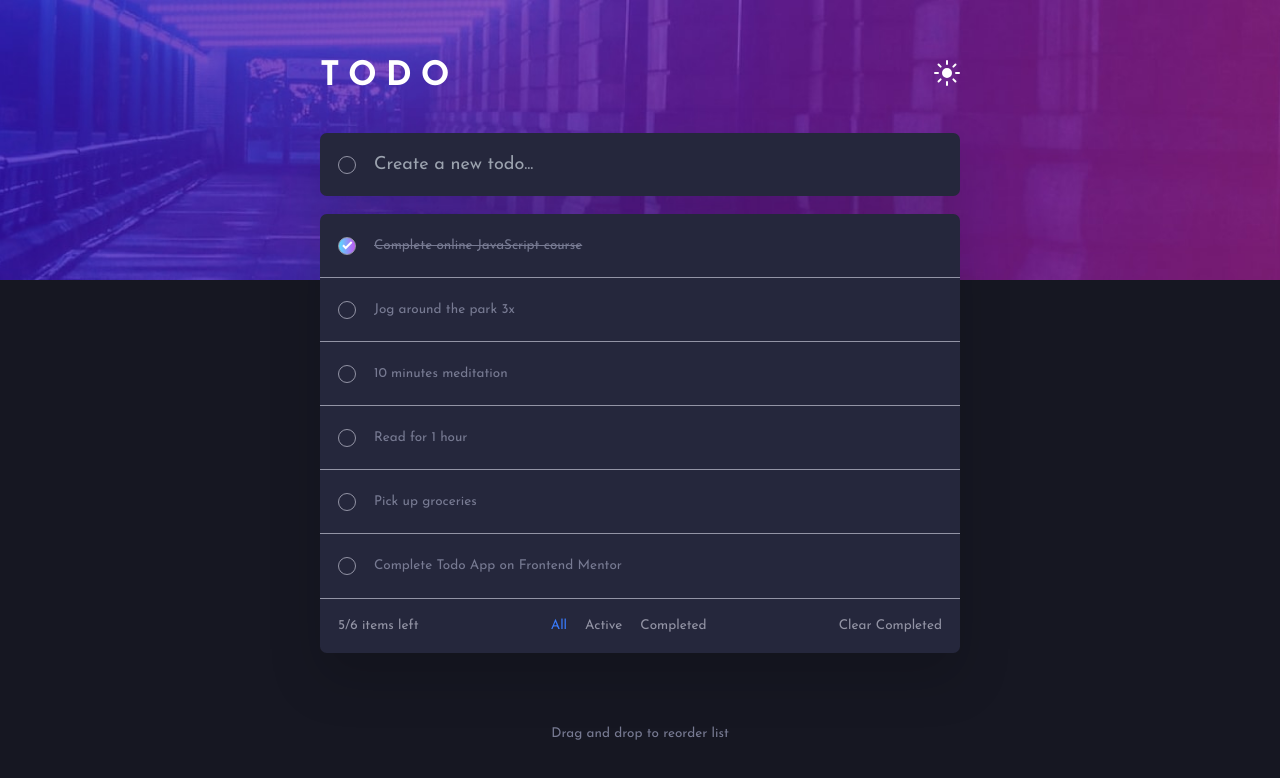
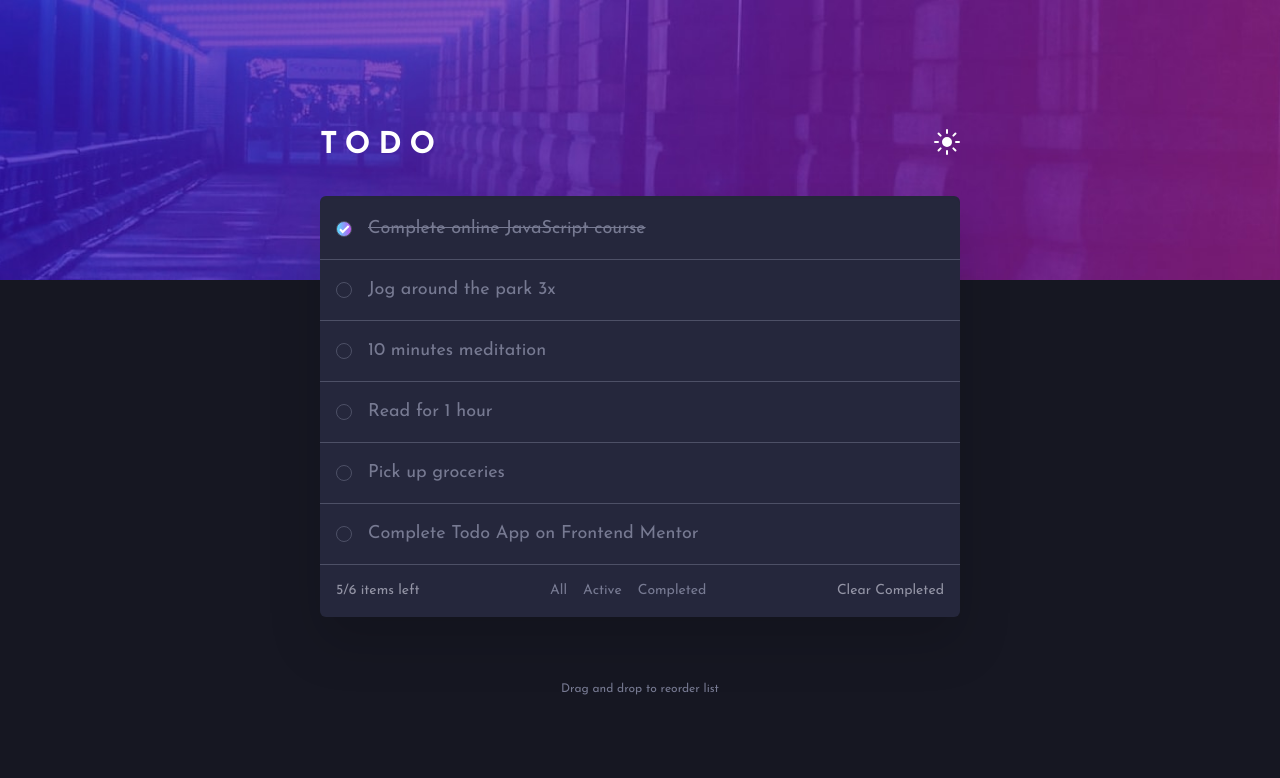
Before and after one commit to dominikrubroeder/todo-app-website, a Next.js app: page / in a window 1280 px wide. Shown: the top 778 px of the page. Built offline with nearby package versions, Linux system fonts and the light colour scheme.

Commit message:
Overall refinements

```diff
--- a/components/todo/TodoAddForm.tsx
+++ b/components/todo/TodoAddForm.tsx
@@ -40,7 +40,7 @@ const TodoAddForm: React.FC = () => {
       <input
         type="text"
         placeholder="Create a new todo..."
-        className="flex-1 bg-transparent focus:outline-none"
+        className="flex-1 bg-transparent text-xs sm:text-lg focus:outline-none"
         value={newTodoTitle}
         onChange={(e) => setNewTodoTitle(e.target.value)}
       />
--- a/components/todo/TodoCompletedInput.tsx
+++ b/components/todo/TodoCompletedInput.tsx
@@ -24,7 +24,7 @@ const TodoCompletedInput: React.FC<TodoCompletedInputProps> = (props) => {
 
   return (
     <div
-      className={`shrink-0 flex items-center justify-center w-4 h-4 border border-app-tlight-gray-blue-600 rounded-full cursor-pointer transition-all ${
+      className={`shrink-0 flex items-center justify-center w-4 h-4 border border-app-tlight-gray-blue-300 dark:border-app-tdark-gray-blue-800 rounded-full cursor-pointer transition-all ${
         props.todoCompleted
           ? 'bg-app-primary-background'
           : 'bg-transparent group'
--- a/components/todo/TodoItem.tsx
+++ b/components/todo/TodoItem.tsx
@@ -15,11 +15,7 @@ const TodoItem: React.FC<TodoItemProps> = (props) => {
 
   return (
     <div
-      className={`flex items-center gap-4 p-4 border-b ${
-        props.isLast
-          ? 'border-b-transparent'
-          : 'border-b-app-tlight-gray-blue-600'
-      }`}
+      className={`flex items-center gap-4 p-4 border-b border-b-app-tlight-gray-blue-300 dark:border-b-app-tdark-gray-blue-800`}
     >
       <TodoCompletedInput
         todoId={props.todo.id}
@@ -29,7 +25,7 @@ const TodoItem: React.FC<TodoItemProps> = (props) => {
 
       <div className="group flex items-center gap-2 justify-between w-full">
         <h2
-          className={`text-xs sm:text-md dark:text-app-tdark-gray-blue-600 ${
+          className={`text-xs text-app-tlight-gray-blue-800 dark:text-app-tdark-gray-blue-600 sm:text-lg ${
             todo.completed
               ? 'line-through text-app-tlight-gray-blue-600 dark:text-app-tdark-gray-blue-600'
               : ''
--- a/components/todo/TodoList.tsx
+++ b/components/todo/TodoList.tsx
@@ -26,7 +26,7 @@ const TodoList: React.FC = () => {
 
       {todoCtx?.count === 0 && (
         <p className="p-4 text-center dark:text-app-tdark-gray-blue-300">
-          Currently no todos are added.
+          No todos added currently.
         </p>
       )}
     </Fragment>
--- a/components/todo/TodoListFilter.tsx
+++ b/components/todo/TodoListFilter.tsx
@@ -17,10 +17,10 @@ const TodoListFilter: React.FC = () => {
       {todoListFilter.map((filter, index) => (
         <button
           key={index}
-          className={`${
+          className={`text-sm text-app-tlight-gray-blue-600 dark:text-app-tdark-gray-blue-600 ${
             index === activeFilter
-              ? 'text-app-primary-bright-blue'
-              : 'hover:text-app-tlight-gray-blue-300'
+              ? 'text-app-primary-bright-blue dark:text-app-primary-bright-blue'
+              : 'hover:text-app-tlight-gray-blue-800 dark:hover:text-app-tdark-gray-blue-300'
           }`}
           onClick={() => onClickHandler(index, filter.title)}
         >
--- a/pages/index.tsx
+++ b/pages/index.tsx
@@ -26,52 +26,62 @@ const Home: NextPage = () => {
         <div className="absolute top-0 left-0 right-0 bg-app-bg-desktop-light bg-no-repeat bg-center bg-cover h-[35vh] smooth-transition dark:bg-app-bg-desktop-dark"></div>
 
         <div className="grid gap-8 relative max-w-screen-sm w-full z-10">
-          <header className="flex items-center justify-between">
+          <header className="fixed max-w-screen-sm top-32 w-full grid gap-8">
+            <div className="flex items-center justify-between">
               <h1 className="tracking-[0.5rem] uppercase text-3xl font-bold text-white">
                 Todo
               </h1>
 
               <ThemeSwitch />
+            </div>
+
+            <TodoAddForm />
           </header>
 
-          <div className="grid gap-4 drop-shadow-2xl">
-            <TodoAddForm />
-
+          <div
+            className={`grid gap-4 drop-shadow-2xl ${
+              todoCtx!.count > 0 ? 'mt-24' : 'mt-0'
+            }`}
+          >
             <div className="bg-white dark:bg-app-tdark-blue-desaturated-800 rounded-md">
               <div
                 className={`${
-                  todoCtx!.todos.length > 6 ? 'h-96 overflow-y-scroll' : ''
+                  todoCtx!.count > 6
+                    ? 'h-96 overflow-y-scroll'
+                    : 'min-h-[21rem]'
+                } ${
+                  todoCtx?.count === 0 ? 'flex items-center justify-center' : ''
                 }`}
               >
                 <TodoList />
               </div>
 
-              <footer className="flex items-center justify-between p-4 text-xs text-app-tlight-gray-blue-600 border-t border-t-app-tlight-gray-blue-600">
-                <span>
+              {todoCtx!.count > 0 && (
+                <footer className="flex items-center justify-between p-4 text-xs text-app-tlight-gray-blue-600">
+                  <span className="text-sm">
                     {todoCtx?.incompletedCount}/{todoCtx?.count} items left
                   </span>
 
-                {todoCtx!.count > 0 && (
                   <div className="hidden sm:inline-block">
                     <TodoListFilter />
                   </div>
-                )}
 
-                {todoCtx!.count > 0 && (
+                  {todoCtx!.completedCount > 0 && (
                     <button
-                    className="hover:text-app-tlight-gray-blue-300"
+                      className="text-sm text-app-tlight-gray-blue-600 hover:text-app-tlight-gray-blue-800 dark:hover:text-app-tlight-gray-blue-300"
                       onClick={todoCtx?.clearCompleted}
                     >
                       Clear Completed
                     </button>
                   )}
                 </footer>
+              )}
             </div>
           </div>
         </div>
 
         {todoCtx!.count > 0 && (
-          <footer className="flex items-center justify-center bg-white dark:bg-app-tlight-blue-desaturated-800 rounded-md p-4 w-full drop-shadow-2xl sm:hidden">
+          <footer className="flex items-center justify-center bg-white dark:bg-app-tdark-blue-desaturated-800 rounded-md p-4 w-full drop-shadow-2xl sm:hidden">
             <TodoListFilter />
           </footer>
         )}
--- a/styles/globals.css
+++ b/styles/globals.css
@@ -31,7 +31,6 @@
   html {
     font-family: 'Josefin Sans', system-ui, sans-serif;
     font-weight: 400;
-    font-size: 1.125rem;
   }
 }
 
```
Lines whose indentation alone changed are shown as unchanged.
